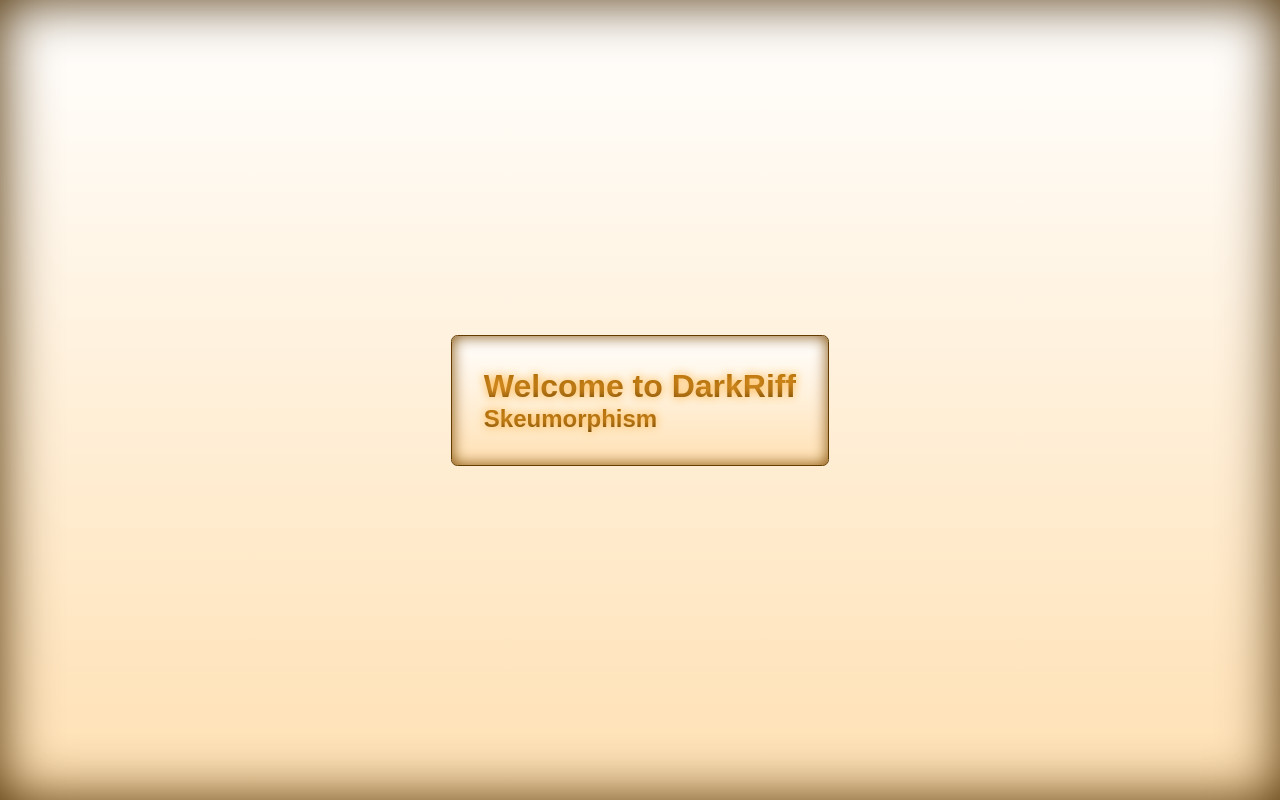
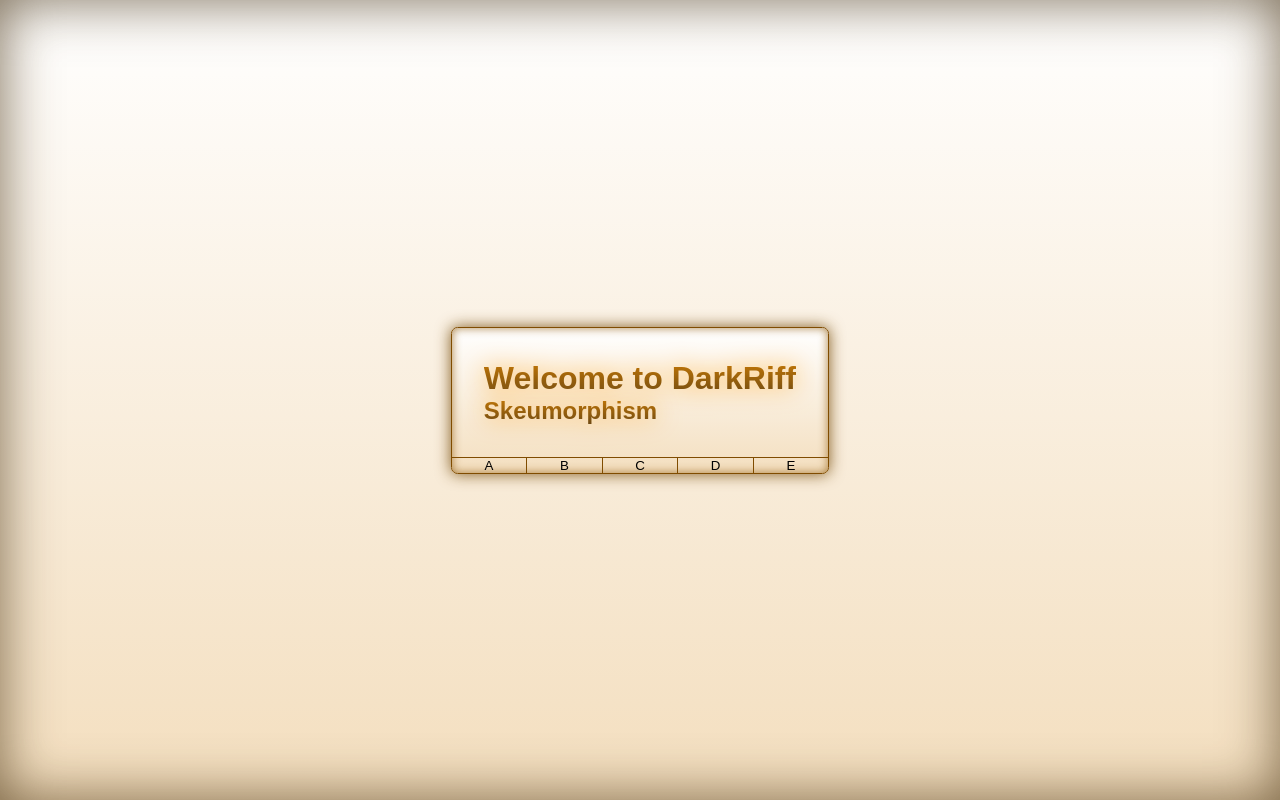
Before and after one commit to mambucodev/darkriff, a Next.js app: page / in a window 1280 px wide. Built offline with nearby package versions, Linux system fonts and the light colour scheme.

Commit message:
saturated colors, added buttons

```diff
--- a/app/page.tsx
+++ b/app/page.tsx
@@ -2,8 +2,17 @@ export default function Home() {
   return (
     <div className="container-fill">
       <div className="box">
-        <h1>Welcome to DarkRiff</h1>
-        <h2>Skeumorphism</h2>
+        <div className="box-content">
+          <h1>Welcome to DarkRiff</h1>
+          <h2>Skeumorphism</h2>
+        </div>
+        <div className="navbar">
+          <button>A</button>
+          <button>B</button>
+          <button>C</button>
+          <button>D</button>
+          <button>E</button>
+        </div>
       </div>
     </div>
   );
--- a/scss/components/_box.scss
+++ b/scss/components/_box.scss
@@ -1,7 +1,16 @@
 .box {
+  display: flex;
+  flex-direction: column;
   background: linear-gradient(var(--gradient-background));
   border: var(--box-border);
-  padding: var(--box-padding);
-  box-shadow: var(--inset-shadow);
+  box-shadow: var(--inset-shadow), var(--outer-shadow);
   border-radius: var(--rounded-corner);
+
+  /* width: 10rem; */
+
+  .box-content {
+    display: flex;
+    flex-direction: column;
+    padding: var(--box-padding);
+  }
 }
--- a/scss/components/_button.scss
+++ /dev/null
@@ -1,6 +0,0 @@
-button {
-  background-color: var(--background);
-  color: var(--foreground-accent);
-
-  border: none;
-}
--- a/scss/components/_general.scss
+++ b/scss/components/_general.scss
@@ -1,7 +1,7 @@
 body {
   color: var(--foreground);
   background: linear-gradient(var(--gradient-background));
-  box-shadow: var(--inset-shadow-strong);
+  box-shadow: var(--inset-shadow-body);
 
   font-family: Arial, Helvetica, sans-serif;
   -webkit-font-smoothing: antialiased;
--- /dev/null
+++ b/scss/components/_navbar.scss
@@ -0,0 +1,25 @@
+.navbar {
+  display: flex;
+  flex-direction: row;
+  width: 100%;
+  bottom: 0;
+  border-top: var(--box-border);
+
+  button {
+    flex: 1;
+    border: none;
+    background: none;
+    cursor: pointer;
+    transition: background-color 0.3s ease;
+
+    padding: auto;
+
+    &:hover {
+      background-color: var(--hover-color);
+    }
+
+    &:not(:last-child) {
+      border-right: var(--box-border);
+    }
+  }
+}
--- a/scss/components/_typography.scss
+++ b/scss/components/_typography.scss
@@ -5,7 +5,8 @@ h4,
 h5,
 h6 {
   background: linear-gradient(var(--gradient-text));
-  text-shadow: var(--text-glow);
+  /* text-shadow: var(--text-glow); */
+  filter: drop-shadow(var(--text-glow));
   -webkit-background-clip: text;
   background-clip: text;
   color: transparent;
--- a/scss/components/_variables.scss
+++ b/scss/components/_variables.scss
@@ -7,21 +7,21 @@
   /* --foreground-accent: hsl(var(--accent-h), var(--accent-s), max(5%, calc(var(--accent-l) * .3))); */
 
   --gradient-text:
-    hsl(var(--accent-h), var(--accent-s), max(35%, calc(var(--accent-l) * .6))),
-    hsl(var(--accent-h), var(--accent-s), max(20%, calc(var(--accent-l) * .4)));
+    hsl(var(--accent-h), calc(var(--accent-s) * .95), max(0%, calc(var(--accent-l) * .8))),
+    hsl(var(--accent-h), calc(var(--accent-s) * .7), max(0%, calc(var(--accent-l) * .5)));
 
   --gradient-background:
     hsl(var(--accent-h), var(--accent-s), min(100%, calc(var(--accent-l) * 2))),
-    hsl(var(--accent-h), var(--accent-s), min(95%, calc(var(--accent-l) * 1.7)));
+    hsl(var(--accent-h), calc(var(--accent-s) * .7), min(100%, calc(var(--accent-l) * 1.7)));
 
-  --box-border: 1px solid hsl(var(--accent-h), var(--accent-s), min(20%, calc(var(--accent-l) * .5)));
-  --outer-shadow: 0 0 1rem hsl(var(--accent-h), var(--accent-s), max(85%, calc(var(--accent-l) * 1.4)));
-  --inset-shadow: inset 0 0 .9rem hsl(var(--accent-h), var(--accent-s), calc(var(--accent-l) * .5));
-  --inset-shadow-strong: inset 0 0 3.5rem hsl(var(--accent-h), var(--accent-s), calc(var(--accent-l) * .3));
+  --box-border: 1px solid hsl(var(--accent-h), var(--accent-s), max(0%, calc(var(--accent-l) * .5)));
+  --outer-shadow: 0 0 .9rem hsla(var(--accent-h), calc(var(--accent-s) * .85), calc(var(--accent-l) * .5), .9);
+  --inset-shadow: inset 0 0 .6rem hsla(var(--accent-h), calc(var(--accent-s) * .7), calc(var(--accent-l) * .7), .8);
+  --inset-shadow-body: inset 0 0 3.5rem hsla(var(--accent-h), calc(var(--accent-s) * .7), calc(var(--accent-l) * .3), .7);
   --rounded-corner: .4rem;
   --box-padding: 2rem;
 
-  --text-glow: 0 0 .6rem hsl(var(--accent-h), var(--accent-s), min(75%, calc(var(--accent-l) * 1.2)));
+  --text-glow: 0 0 .8rem hsl(var(--accent-h), var(--accent-s), min(100%, calc(var(--accent-l) * 1.2)));
 
   /* --font-size: 16px; */
 
--- a/scss/style.scss
+++ b/scss/style.scss
@@ -1,7 +1,7 @@
 @use "components/box";
-@use "components/button";
 @use "components/container";
 @use "components/general";
+@use "components/navbar";
 @use "components/typography";
 @use "components/variables";
 
```
